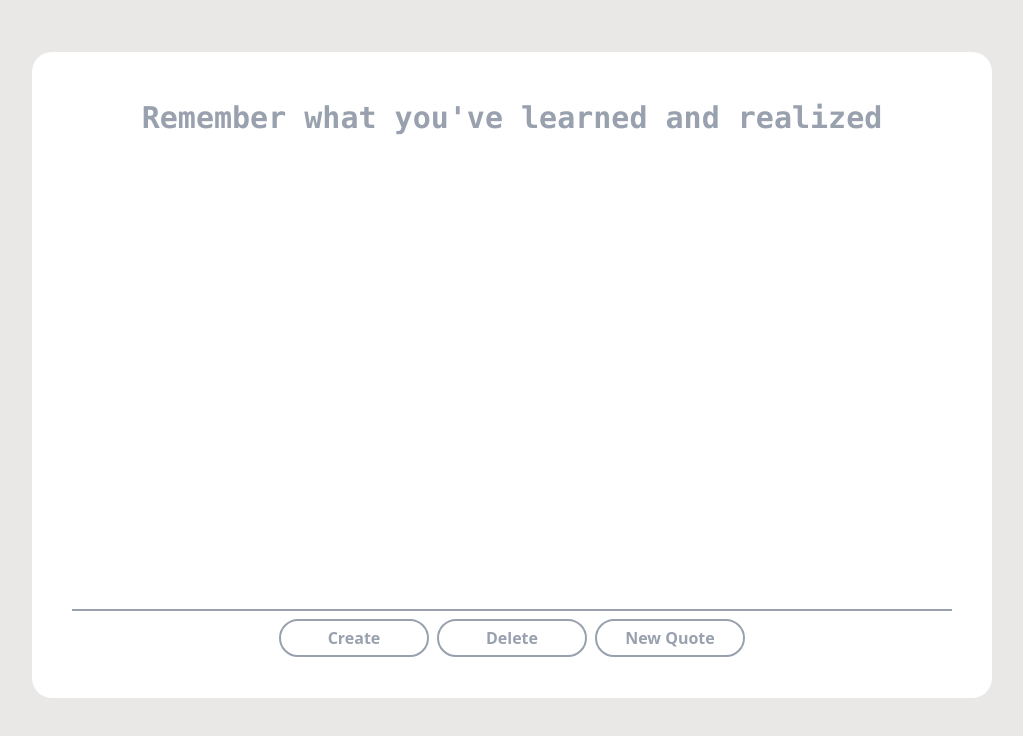
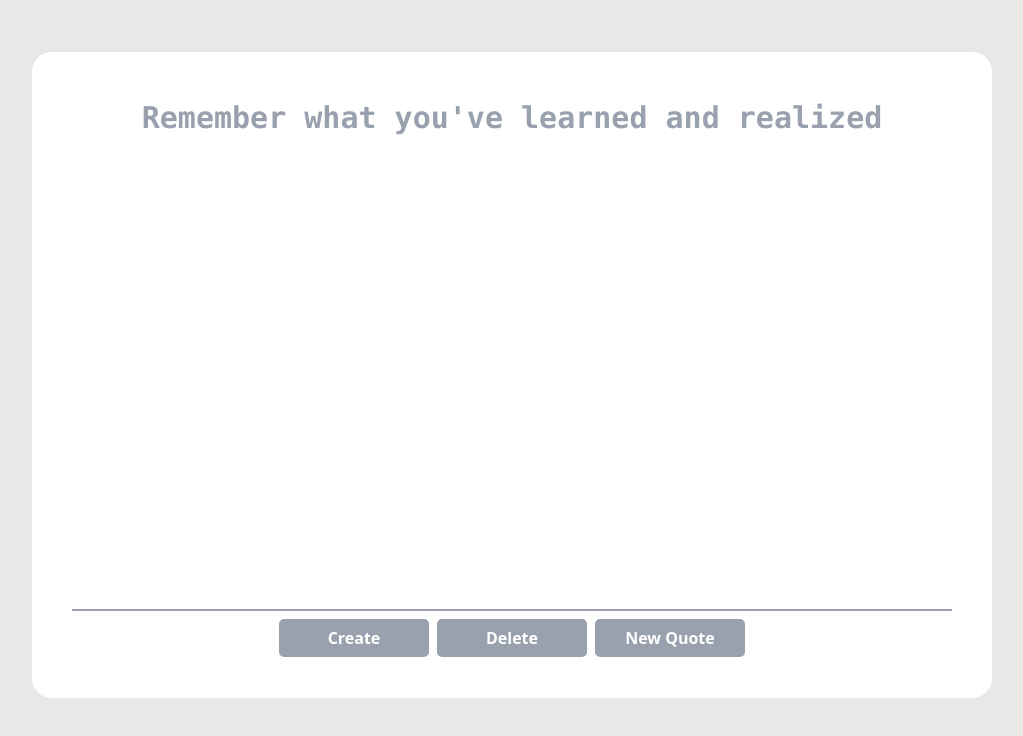
Before and after one commit to Miguel-Flandez/Quote-Library, a React (Vite) app: page / in a window 1280 px wide. Shown: the top 736 px of the page, without its empty margins (128-1151 px from the left). Built offline with nearby package versions, Linux system fonts and the light colour scheme; no server answers; the database is empty.

Commit message:
changed buttons styling

```diff
--- a/src/css/Textarea.module.css
+++ b/src/css/Textarea.module.css
@@ -1,15 +1,16 @@
 
 .button{
     border: 2px solid #99a1af;
+    background-color: #99a1af;
     padding: 5px 20px;
-    border-radius: 20px;
+    border-radius: 5px;
     font-weight:bold;
-    color: #99a1af;
+    color: white;
     min-width: 150px;
 
 }
 .button:hover{
-    color: white;
-    background-color: #99a1af;
+    color: #99a1af;
+    background-color: white;
     border-color: #99a1af;
 }
```
